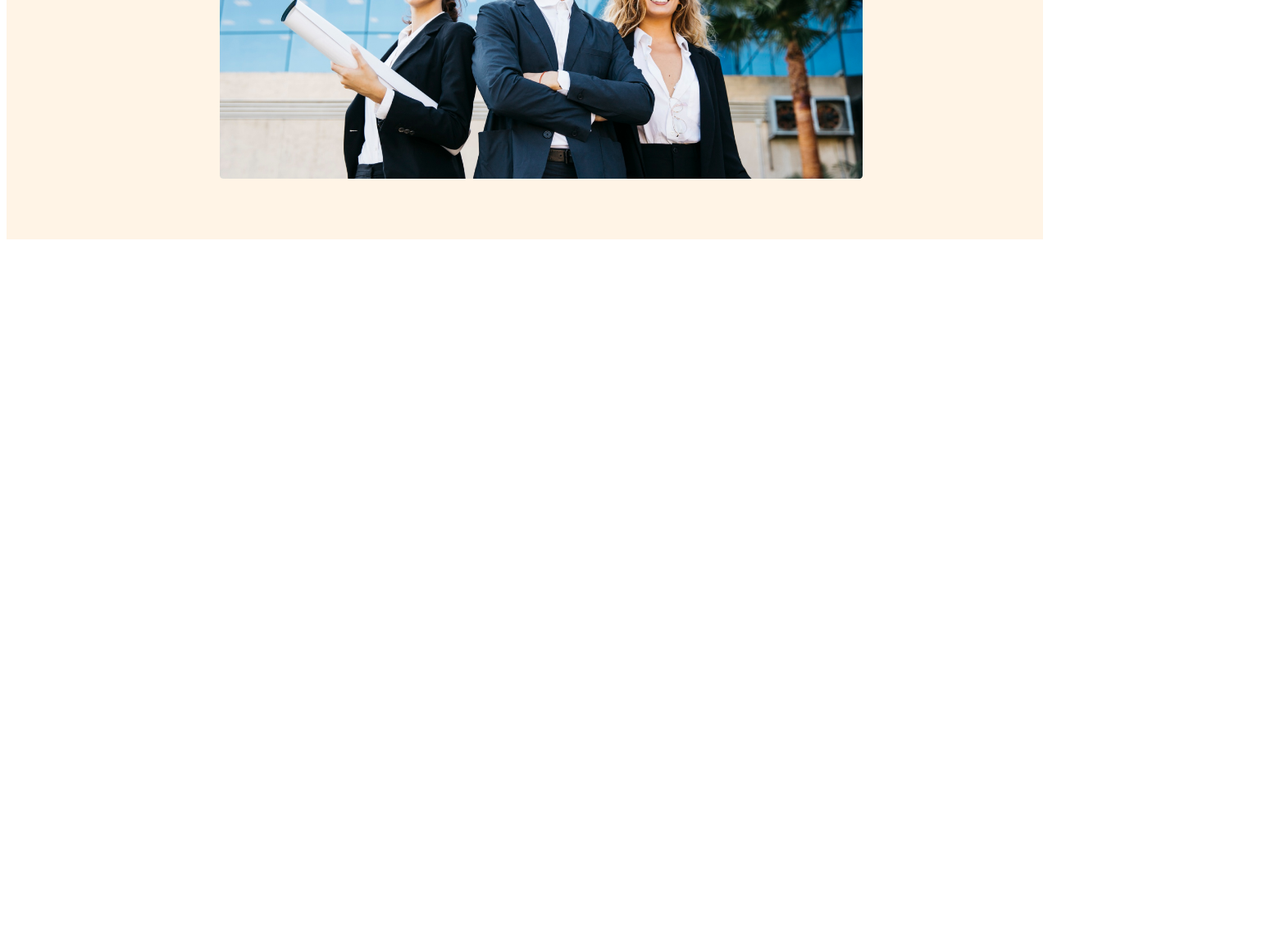
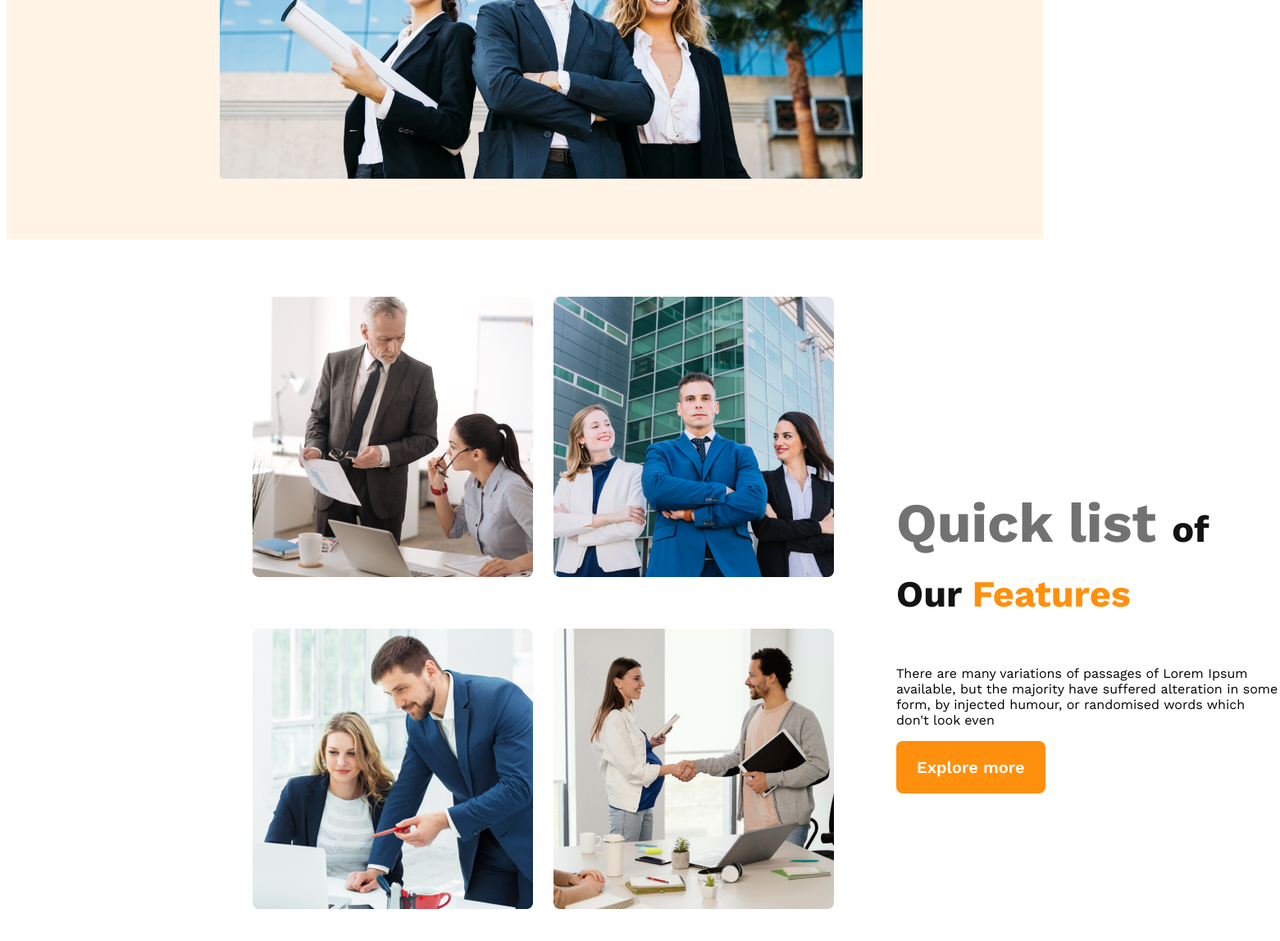
Before and after one commit to MdAzizulHaquelearner/g3-architects-webpage, a plain HTML site: page index.html in a window 1280 px wide. Shown: the part 778-1926 px from the top of the page at 82% size, 1561 px wide, since content can reach past the window. Before the commit the page ends 1078 px from the top, so only its background shows below. Drawn offline with nearby package versions, Linux system fonts and the light colour scheme.

Commit message:
added new

```diff
--- a/index.html
+++ b/index.html
@@ -28,8 +28,23 @@
  </div>
     </header>
 
-                   <!-- main works -->
-    <main>
+    <main>            <!-- main works -->
+      <!-- first features  -->
+    <section class="first-feature">
+        <div class="part-one">
+       <img src="images/team1.png" alt="">
+       <img src="images/team2.png" alt="">
+       <img src="images/team3.png" alt="">
+       <img src="images/team4.png" alt="">
+        </div>
+
+        <div class="part-two" >
+<div class="teams-description"><h2 >Quick list <span class="of-our-span">of Our</span><span class="feature-span"> Features</span></h2></div>
+<p> There are many variations of passages of Lorem Ipsum available, but the majority have suffered alteration in some form, by injected humour, or randomised words which don't look even</p>
+<button class="btn-primary">Explore more</button>
+        </div>
+
+    </section>
 
     </main>
     <footer>
--- a/styles/g3 architech.css
+++ b/styles/g3 architech.css
@@ -81,6 +81,36 @@ banner-description{color: #727272;
 }
 
         nav{ flex-direction: column;}
-        nav>ul{flex-direction: column;}
+        nav>ul{flex-direction: column;} }
 
-    }
+
+        /* first features style */
+
+.first-feature{ margin:70px 300px 0px;
+    display: flex; }
+/* display:grid;
+grid-template-columns: 1fr 1fr; } */
+
+.part-one{display:grid;
+grid-template-rows:1fr 1fr ;
+grid-template-columns: 1fr 1fr;
+gap:25px;
+}
+ .teams-description{
+    color: #727272;
+    font-size: 45px;
+    font-weight: 500;
+    width: 468px;
+    text-align: left;
+ }
+ .of-our-span{color: var(--Dark-01, #131313);
+    font-size: 45px;
+    font-weight: 700;
+}
+.feature-span{ color: #FF900E;
+    font-size: 45px;
+    font-weight: 700;
+}
+.part-two{ text-align: left;
+margin:180px 76px;
+}
```
